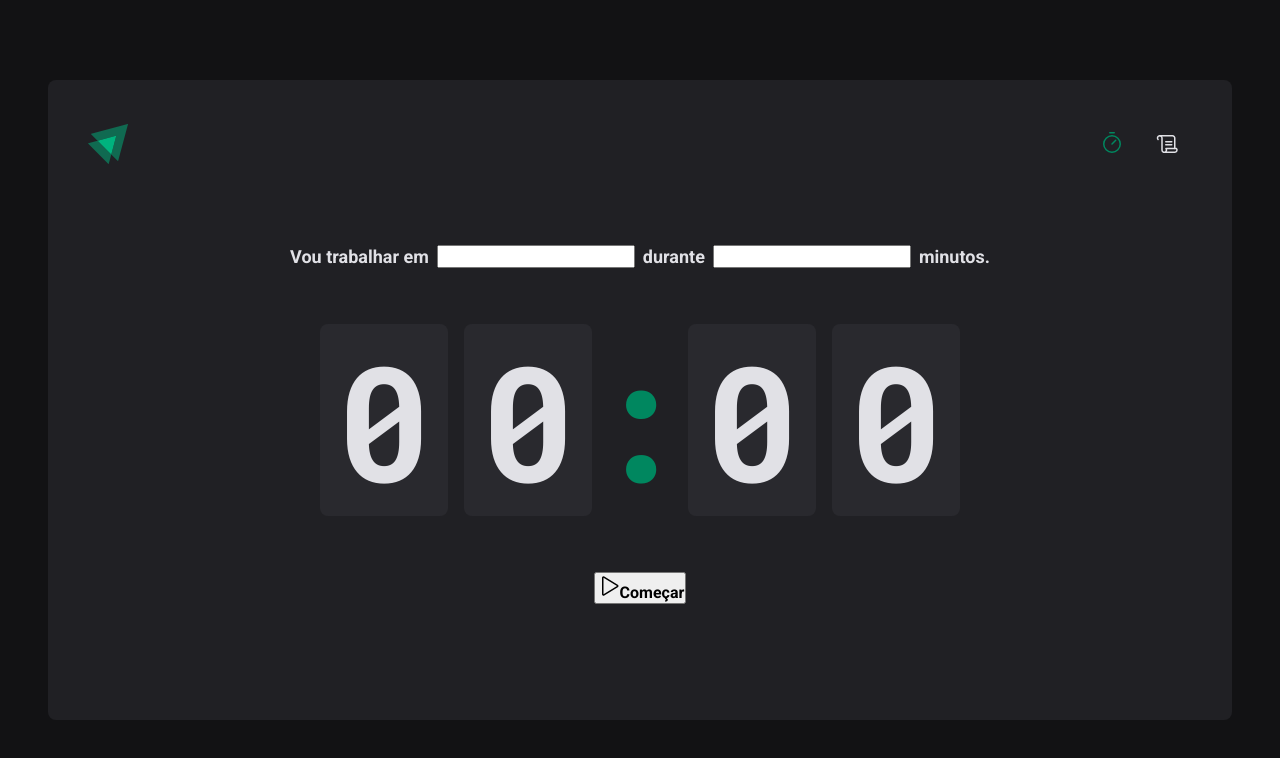
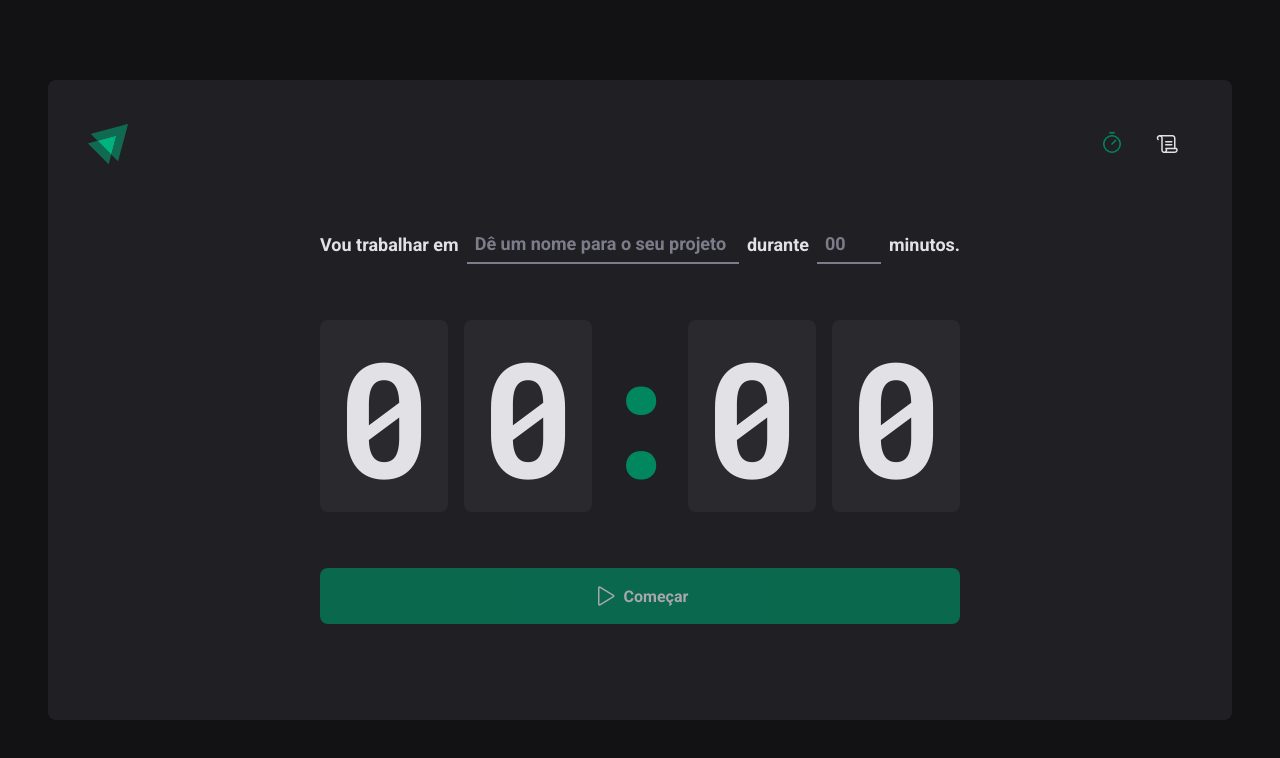
Before and after one commit to AndersonPGS/ignite, a React (Vite) app in the folder 02-ignite-timer/: page / in a window 1280 px wide. Shown: the top 758 px of the page. Built offline with nearby package versions, Linux system fonts and the light colour scheme.

Commit message:
Finishing styles from Home Page

```diff
--- a/02-ignite-timer/src/pages/Home/index.tsx
+++ b/02-ignite-timer/src/pages/Home/index.tsx
@@ -1,5 +1,5 @@
 import { Play } from "phosphor-react";
-import { CountdownContainer, FormContainer, HomeContainer, Separator } from "./styles";
+import { CountdownContainer, FormContainer, HomeContainer, MinutesAmountInput, Separator, StartCountdownButton, TaskInput } from "./styles";
 
 export function Home() {
   return (
@@ -7,10 +7,10 @@
       <form action="">
         <FormContainer>
           <label htmlFor="task">Vou trabalhar em</label>
-          <input id="task" />
+          <TaskInput id="task" placeholder="Dê um nome para o seu projeto" />
 
           <label htmlFor="minutesAmount">durante</label>
-          <input type="number" id="minutesAmount" />
+          <MinutesAmountInput type="number" id="minutesAmount" placeholder="00" />
 
           <span>minutos.</span>
         </FormContainer>
@@ -23,10 +23,10 @@
           <span>0</span>
         </CountdownContainer>
 
-        <button type="submit">
+        <StartCountdownButton disabled type="submit">
           <Play size={24} />
           Começar
-        </button>
+        </StartCountdownButton>
 
       </form>
     </HomeContainer>
--- a/02-ignite-timer/src/pages/Home/styles.ts
+++ b/02-ignite-timer/src/pages/Home/styles.ts
@@ -28,6 +28,34 @@
   flex-wrap: wrap;
 `;
 
+const BaseInput = styled.input`
+  background: transparent;
+  height: 2.5rem;
+  border: 0;
+  border-bottom: 2px solid ${(props) => props.theme["gray-500"]};
+  font-weight: bold;
+  font-size: 1.125rem;
+  padding: 0 0.5rem;
+  color: ${(props) => props.theme["gray-100"]};
+
+  &:focus {
+    box-shadow: none;
+    border-color: ${(props) => props.theme["green-500"]};
+  }
+
+  &::placeholder {
+    color: ${(props) => props.theme["gray-500"]};
+  }
+`;
+
+export const TaskInput = styled(BaseInput)`
+  flex: 1;
+`;
+
+export const MinutesAmountInput = styled(BaseInput)`
+  width: 4rem;
+`;
+
 export const CountdownContainer = styled.div`
   font-family: "Roboto Mono", monospace;
   font-size: 10rem;
@@ -53,3 +81,33 @@
   display: flex;
   justify-content: center;
 `;
+
+export const StartCountdownButton = styled.button`
+  width: 100%;
+  border: 0;
+  padding: 1rem;
+  border-radius: 8px;
+
+  display: flex;
+  align-items: center;
+  justify-content: center;
+
+  gap: 0.5rem;
+  font-weight: bold;
+
+  cursor: pointer;
+
+  background: ${(props) => props.theme["green-500"]};
+  color: ${(props) => props.theme["gray-100"]};
+
+  transition: background 0.1s;
+
+  &:disabled {
+    opacity: 0.7;
+    cursor: not-allowed;
+  }
+
+  &:not(:disabled):hover {
+    background: ${(props) => props.theme["green-700"]};
+  }
+`;
```
